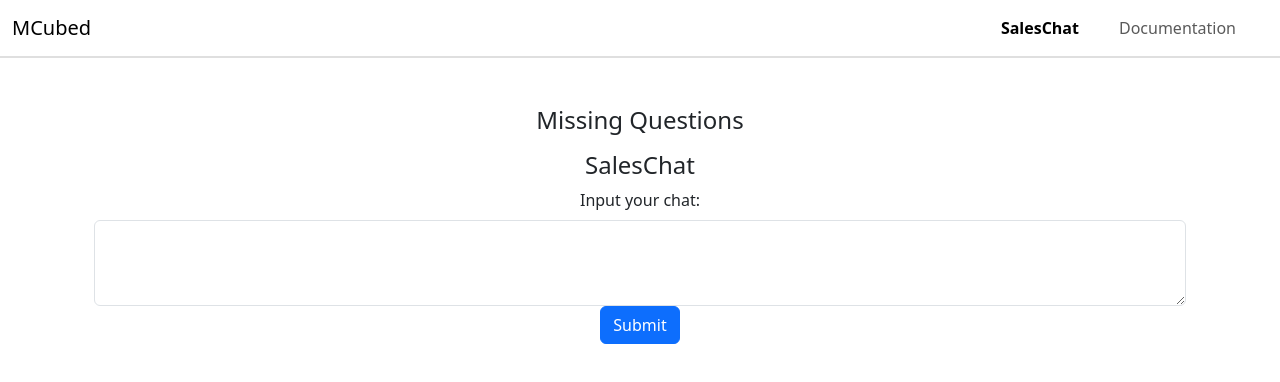
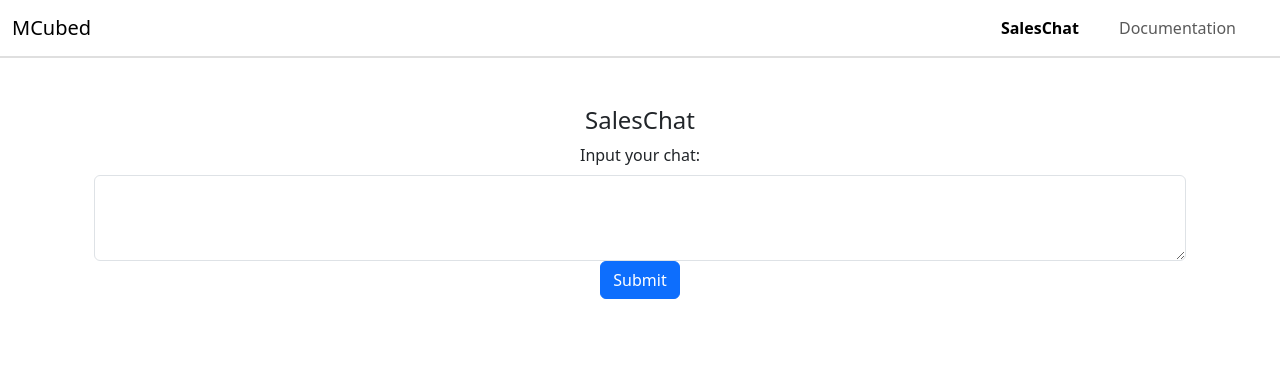
Before and after one commit to m-romberg/mcubed-frontend, a React (Create React App) app: page /saleschat in a window 1280 px wide. Shown: the top 382 px of the page. Built offline with nearby package versions, Linux system fonts and the light colour scheme.

Commit message:
add from to saleschat

```diff
--- a/src/sales/SalesChat.js
+++ b/src/sales/SalesChat.js
@@ -13,7 +13,7 @@ function SalesChat({questions}) {
     <Container className="SalesChat">
     <Row>
     <Col>
-      { questions && <Questions questions={questions} />}
+      { questions.length > 0 && <Questions questions={questions} />}
        <SalesChatForm />
     </Col>
     </Row>
```
